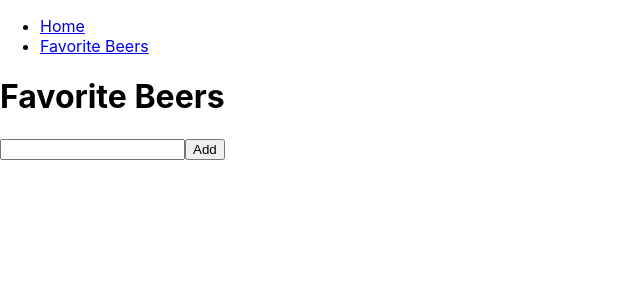
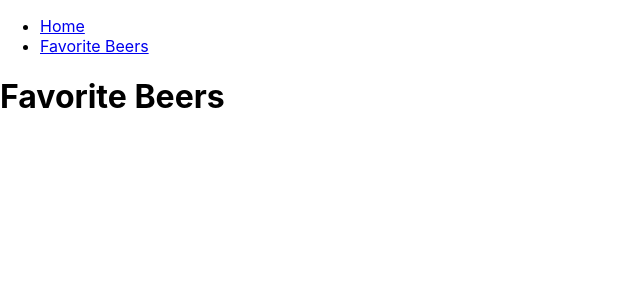
Before and after one commit to JoseBalado/react-app, a React (Create React App) app: page /favorites in a window 1280 px wide. Shown: the top 300 px of the page, without its empty margins (0-640 px from the left). Built offline with nearby package versions, Linux system fonts and the light colour scheme.

Commit message:
Create Beer component

```diff
--- a/src/components/AddBeer.js
+++ /dev/null
@@ -1,21 +0,0 @@
-import React, { Component } from 'react'
-
-export default class AddBeer extends Component {
-   render() {
-      return (
-         <div>
-            <input type = 'text' ref = 'input' />
-
-            <button onClick = {(e) => this.handleClick(e)}>
-               Add
-            </button>
-         </div>
-      )
-   }
-   handleClick(e) {
-      const node = this.refs.input
-      const text = node.value.trim()
-      this.props.onAddClick(text)
-      node.value = ''
-   }
-}
--- a/src/components/Todo.js
+++ b/src/components/Beer.js
@@ -1,6 +1,6 @@
 import React, { Component } from 'react'
 
-export default class Todo extends Component {
+export default class Beer extends Component {
    render() {
       return (
          <li>
--- a/src/components/Content.js
+++ b/src/components/Content.js
@@ -4,8 +4,6 @@ import { Link } from 'react-router-dom'
 
 import { connect } from 'react-redux'
 import { addBeer } from '../actions'
-
-import AddBeer from './AddBeer.js'
 
 class Content extends React.Component {
    constructor(props) {
@@ -46,7 +44,7 @@ class Content extends React.Component {
     }
 
    render() {
-      const { dispatch, visibleTodos } = this.props
+      const { dispatch } = this.props
       return (
          <div>
             <h2>Content</h2>
@@ -69,10 +67,10 @@ class Content extends React.Component {
    }
 }
 
-function select(state) {
-   return {
-      visibleTodos: state.todos
-   }
-}
+// function select(state) {
+//    return {
+//       visibleTodos: state.todos
+//    }
+// }
 
-export default connect(select)(Content);
+export default connect()(Content);
--- a/src/components/FavoriteBeers.js
+++ b/src/components/FavoriteBeers.js
@@ -1,9 +1,6 @@
 import React from 'react';
 
 import { connect } from 'react-redux';
-import { addBeer } from '../actions';
-
-import AddBeer from './AddBeer.js';
 import FavoriteList from './FavoriteList.js';
 
 class FavoriteBeers extends React.Component {
@@ -13,7 +10,6 @@ class FavoriteBeers extends React.Component {
       return (
          <div>
             <h1>Favorite Beers</h1>
-            <AddBeer onAddClick = {text =>dispatch(addBeer(text))} />
             <FavoriteList todos = {visibleTodos}/>
          </div>
       );
--- a/src/components/FavoriteList.js
+++ b/src/components/FavoriteList.js
@@ -1,14 +1,14 @@
 import React, { Component } from 'react'
-import Todo from './Todo.js'
+import Beer from './Beer.js'
 
-export default class TodoList extends Component {
+export default class FavoriteList extends Component {
    render() {
       return (
          <ul>
-            {this.props.todos.map(todo =>
-               <Todo
-                  key = {todo.id}
-                  {...todo}
+            {this.props.todos.map(beer =>
+               <Beer
+                  key = {beer.id}
+                  {...beer}
                />
             )}
          </ul>
```
